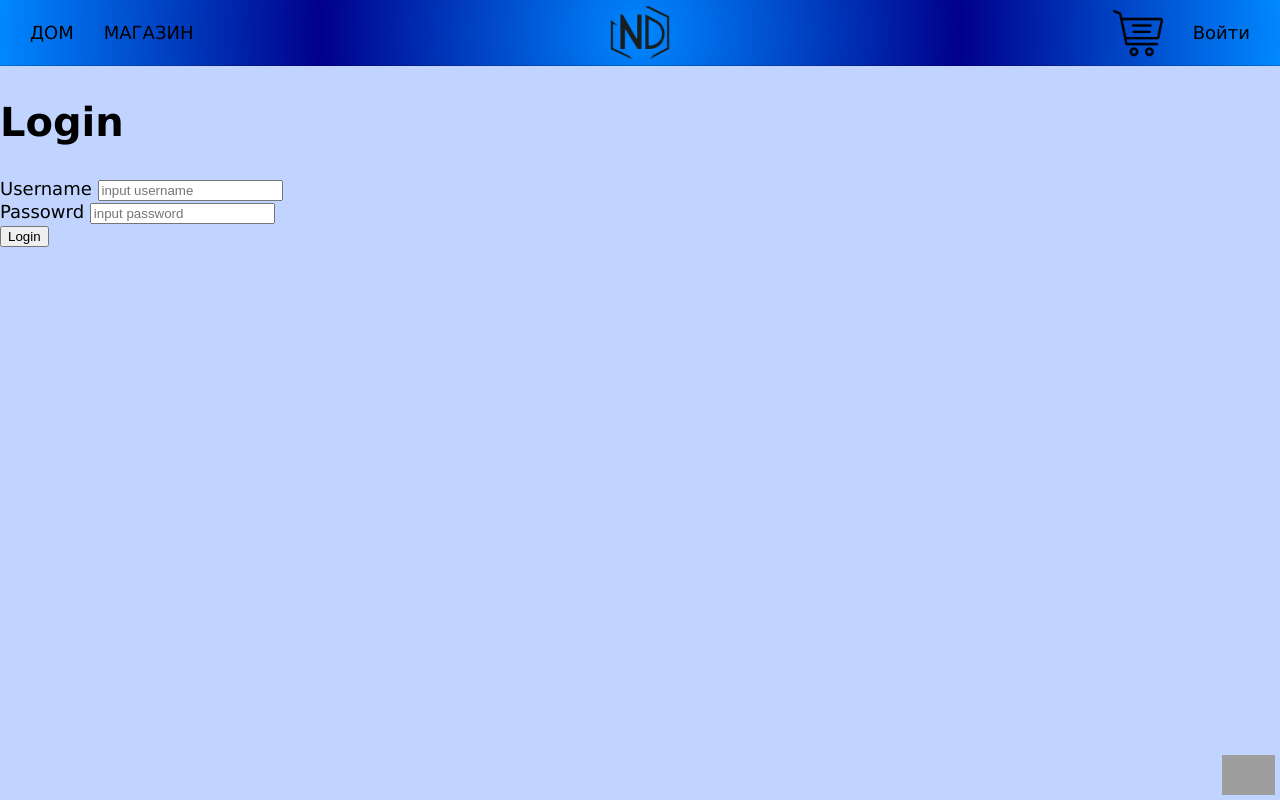
After one commit to myshyak5/-project_site, a Django app: page /user/login/ in a window 1280 px wide. The commit adds this page. Run offline with Django 5.2, Linux system fonts and the light colour scheme; grey boxes are pictures that could not be loaded.

Commit message:
login html registration.html

```diff
--- a/eshop/main/static/css/base.css
+++ b/eshop/main/static/css/base.css
@@ -1,6 +1,5 @@
 :root {
     --background-image: linear-gradient(180deg, rgba(247, 247, 247, 1) 0%, rgb(194, 194, 194) 100%);
-    /* --border-blue: 1px solid rgb(0, 180, 180); */
     --border-black: 1px solid rgba(0, 0, 0, 0.37);
     --box-shadow: 0 0 20px rgb(0, 255, 255);
     --text-shadow: 0 0 10px rgb(0, 255, 255);
@@ -116,17 +115,11 @@ footer {
     flex-direction: column;
     align-items: center;
 }
-.cart-title {
-    /* text-align: center; */
-}
 .cart-cards {
     max-height: calc(100vh - 179px);
     width: 800px;
     overflow-y: auto;
     scrollbar-width: thin;
-    /* display: grid;
-    grid-template-columns: repeat(auto-fill, minmax(200px, 1fr));
-    grid-auto-rows: 200px; */
 }
 .cart-card {
     display: flex;
@@ -135,8 +128,8 @@ footer {
     align-items: center;
     column-gap: 15px;
     height: 195px;
-    border-top: var(--border-black);
-    border-bottom: var(--border-black);
+    border: var(--border-black);
+    /* border-bottom: var(--border-black); */
 }
 .cart-card-img {
     display: flex;
@@ -219,20 +212,6 @@ footer {
 .cart-img:hover {
     filter: invert(100%);
 }
-/* .home-btn {
-    margin-top: 4px;
-    display: flex;
-    align-items: center;
-    justify-self: center;
-    width: 180px;
-    height: 50px;
-    border: var(--border-black);
-    border-radius: 5px;
-    transition: all 0.4s ease;
-}
-.home-btn:hover {
-    border: 1px solid rgb(0, 0, 0);
-} */
 .home-cards {
     position: absolute;
     display: flex;
--- /dev/null
+++ b/eshop/users/templates/users/login.html
@@ -0,0 +1,38 @@
+{% extends 'main/base.html' %}
+{% load static %}
+
+{% block title %}Login{% endblock title %}
+
+{% block content %}
+<!-- d-flex -->
+    <section class="Login">
+        <div class="login-title">
+            <h2>Login</h2>
+            <form action="{% url 'user:login' %}" method="post">
+                {% if request.GET.next %}
+                    <input type="hidden" name="next" value="{{ request.GET.next }}">
+                {% endif %}
+                <!-- mb-3 -->
+                <div class="">
+                    <!-- form-label form style -->
+                    <label for="id_username" class="form-label">Username</label>
+                    <!-- form-control form style -->
+                    <input type="text" class="form-control"
+                    value="{% if form.username.value %}{{ form.username.value }}{% endif %}"
+                    name="username" id="id_username" placeholder="input username" required>
+                </div>
+                <!-- mb-3 -->
+                <div class="form-label">
+                    <!-- form-label form style -->
+                    <label for="id_password" class="">Passowrd</label>
+                    <!-- form-control form style -->
+                    <input type="password" class="form-control"
+                    name="password" id="id_password" placeholder="input password" required>
+                </div>
+                <!-- form style -->
+                <button type="submit" class="login-btn">Login</button>
+                {% csrf_token %}
+            </form>
+        </div>
+    </section>
+{% endblock content %}
```
Also changed, not shown: eshop/users/templates/users/profile.html (added, +8 -0 lines), eshop/users/templates/users/registration.html (added, +8 -0 lines), eshop/db.sqlite3.
